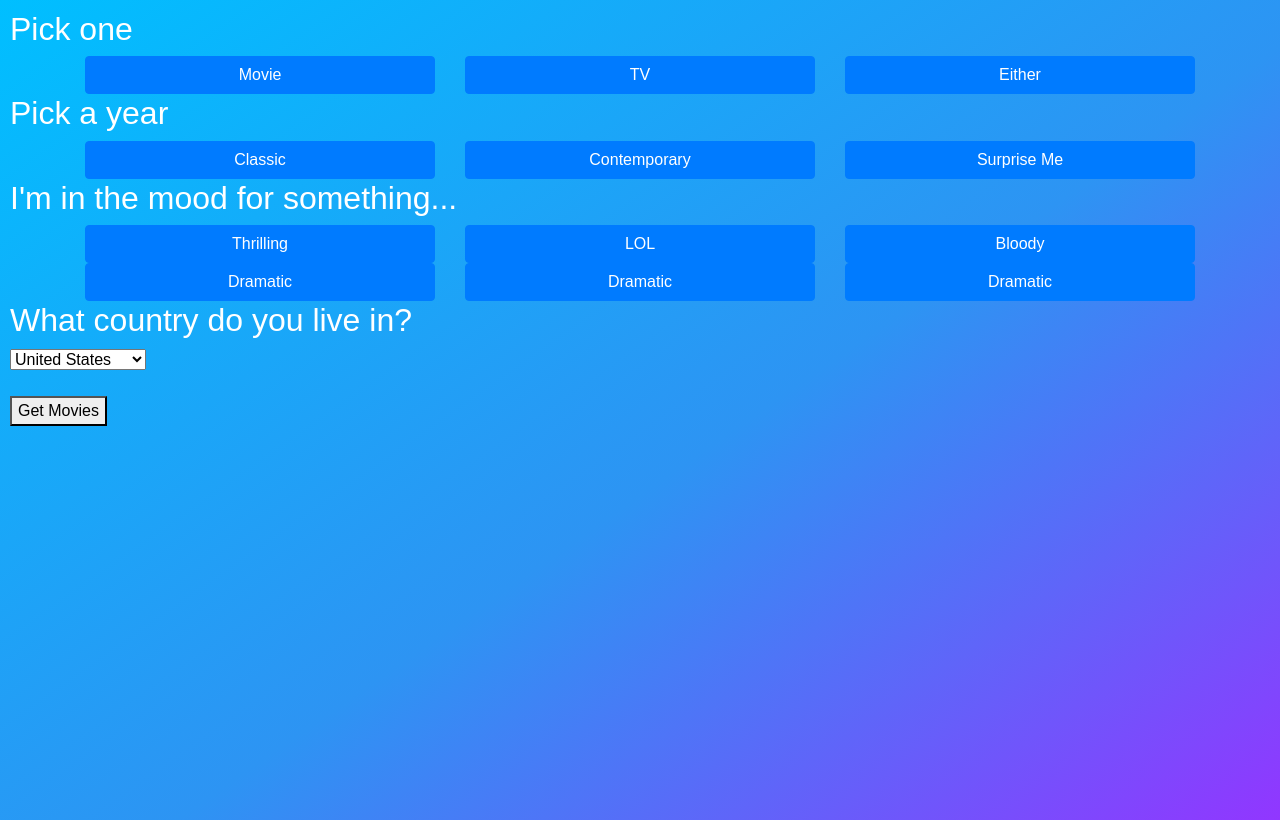
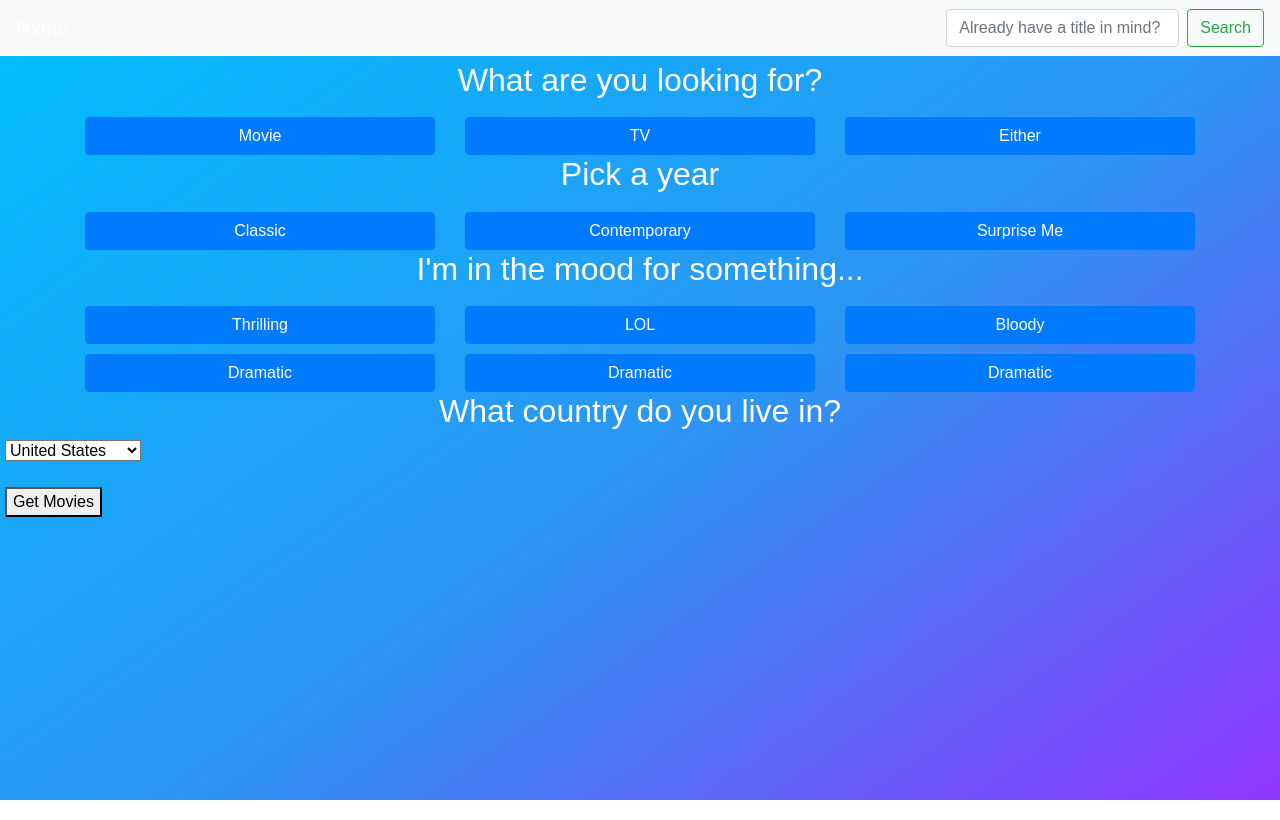
Before and after one commit to sarahmcgivern/Movie-Database, an Angular app: page / in a window 1280 px wide. Built offline with nearby package versions, Linux system fonts and the light colour scheme.

Commit message:
search component

```diff
--- a/src/app/app.component.html
+++ b/src/app/app.component.html
@@ -1,6 +1,17 @@
+<nav class="navbar navbar-light bg-light">
+    <a class="navbar-brand">flixme</a>
+    <form class="form-inline">
+      <input [(ngModel)]="searchInput" class="form-control mr-sm-2" type="text" placeholder="Already have a title in mind?" aria-label="Search" [ngModelOptions]="{standalone: true}"/>
+      <!-- <input [(ngModel)]="searchInput" class="searchInput" type="text" placeholder="Search for a movie"/> -->
+      <button (click)="searchAllMovies()" class="btn btn-outline-success my-2 my-sm-0" type="submit">Search</button>
+    </form>
+  </nav>
+  <p *ngFor="let movie of list"> {{ movie.title }}</p>
+<div class="form-container">
+    <!-- <button type="button" class="btn btn-primary btn-lg btn-block">Pick one</button> -->
 
+<h2>What are you looking for?</h2>
 
-<h2>Pick one</h2>
     <div class="container">
         <div class="row">
           <div class="col">
@@ -66,3 +77,8 @@
     </select><br><br>
 
       <button (click)="getAllMovies()">Get Movies</button>
+
+      <p *ngFor='let movie of films'> {{ movie.title }} </p>
+
+
+    </div>
--- a/src/app/app.component.ts
+++ b/src/app/app.component.ts
@@ -22,13 +22,15 @@ interface ApiData {
 })
 export class AppComponent {
   title = 'Movie-Database';
-  // movies: Movie[];
+  movies: Movie[];
   searchInput: string;
   typeMovie: boolean = false;
   typeTv: boolean = false;
   videoType: string;
   startYear: string = '1900';
   endYear: string = '2019';
+  list: object[];
+  films: object[];
   locations = [
     {id: '23', name:'Australia'},
     {id: '33', name: 'Canada'},
@@ -62,12 +64,15 @@ export class AppComponent {
   constructor(private api: Api, private router: Router) {}
 
 
-    // getAllMovies = () => {
-    //   this.api.getMovie(this.searchInput).subscribe((data:any) => console.log(data.ITEMS.filter(movie => movie.title.toLowerCase().includes(this.searchInput.toLowerCase()))));
+    // searchAllMovies = () => {
+    //   this.api.searchMovie(this.searchInput).subscribe((data:any) => console.log(data.ITEMS.filter(movie => movie.title.toLowerCase().includes(this.searchInput.toLowerCase()))));
     // }
 
-
-
+    searchAllMovies = () => {
+      this.api.searchMovie(this.searchInput).subscribe((data:any) => {
+        this.list = data.ITEMS.filter(movie => movie.title.toLowerCase().includes(this.searchInput.toLowerCase()));
+    });
+  };
 
 
   getAllMovies = () => {
@@ -83,7 +88,26 @@ export class AppComponent {
     // this.api.getMovie(this.searchInput).subscribe(data => console.log(data));
     this.api.getMovie(this.videoType, this.startYear, this.endYear,this.selectedLocation, this.selectedGenre).subscribe(data => console.log(data));
     console.log(this.selectedGenre);
+    // this.api.getMovie(this.videoType, this.startYear, this.endYear,this.selectedLocation, this.selectedGenre).subscribe(data => console.log(data));
+    // this.films = (this.selectedGenre);
   }
+
+//   getAllMovies = () => {
+//     if (this.typeMovie === true && this.typeTv === false) {
+//       this.videoType = 'Movie';
+//       } else {
+//         if (this.typeMovie === false && this.typeTv === true){
+//           this.videoType = 'Series';
+//         } else this.videoType = 'Any';
+//       }
+//       this.selectedGenre=this.genres[Math.floor(Math.random() * this.genres.length)].genreId;
+//     // this.api.getMovie(this.searchInput).subscribe((data:any) => console.log(data.ITEMS.filter(movie => movie.title.toLowerCase().includes(this.searchInput.toLowerCase()))));
+//     // this.api.getMovie(this.searchInput).subscribe(data => console.log(data));
+//     this.api.getMovie(this.videoType, this.startYear, this.endYear,this.selectedLocation, this.selectedGenre).subscribe((data:any) => {
+//     this.films = this.selectedGenre;
+//   });
+// };
+
 
 
 }
--- a/src/app/app.module.ts
+++ b/src/app/app.module.ts
@@ -7,17 +7,21 @@ import { RouterModule, Routes } from '@angular/router';
 import { AppComponent } from './app.component';
 
 import { Api } from './services/api.service';
+import { SearchComponent } from './search/search.component';
+import { ResultsComponent } from './results/results.component';
 
 
 const appRoutes: Routes = [
   {path: '', component: AppComponent},
-  // {path: 'favorites', component: }
+  {path: '', component: SearchComponent }
 ];
 
 
 @NgModule({
   declarations: [
     AppComponent,
+    SearchComponent,
+    ResultsComponent,
   ],
   imports: [
     BrowserModule,
--- /dev/null
+++ b/src/app/results/results.component.html
@@ -0,0 +1,3 @@
+<p>
+  results works!
+</p>
--- /dev/null
+++ b/src/app/results/results.component.ts
@@ -0,0 +1,15 @@
+import { Component, OnInit } from '@angular/core';
+
+@Component({
+  selector: 'app-results',
+  templateUrl: './results.component.html',
+  styleUrls: ['./results.component.css']
+})
+export class ResultsComponent implements OnInit {
+
+  constructor() { }
+
+  ngOnInit() {
+  }
+
+}
--- /dev/null
+++ b/src/app/search/search.component.html
@@ -0,0 +1 @@
+<!-- <p *ngFor='let movie of films'> {{ movie.title }} </p> -->
--- /dev/null
+++ b/src/app/search/search.component.ts
@@ -0,0 +1,21 @@
+import { Component } from '@angular/core';
+import { Router } from '@angular/router';
+import { Api } from '../services/api.service';
+
+@Component({
+  selector: 'app-search',
+  templateUrl: './search.component.html',
+  styleUrls: ['./search.component.css']
+})
+export class SearchComponent {
+  list: object[];
+  searchInput: string;
+
+  constructor(private api: Api, private router: Router) {}
+
+  searchAllMovies = () => {
+    this.api.searchMovie(this.searchInput).subscribe((data:any) => {
+      this.list = data.ITEMS.filter(movie => movie.title.toLowerCase().includes(this.searchInput.toLowerCase()));
+  });
+};
+}
--- a/src/app/services/api.service.ts
+++ b/src/app/services/api.service.ts
@@ -9,6 +9,17 @@ export class Api {
 
     constructor( private http: HttpClient) {}
 
+    searchMovie = (searchInput) => {
+        let headers = new HttpHeaders({
+            "X-RapidAPI-Host":"unogs-unogs-v1.p.rapidapi.com",
+            "X-RapidAPI-Key": "20e97e1117msh94521a8d54a51d0p1a1eecjsn0736ce7afe60"
+        });
+        // return this.http.get(this.apiUrl + 'q=' + searchInput + '-!1900,2018-!0,5-!0,10-!0-!Any-!Any-!Any-!gt100-!{downloadable}&t=ns&cl=all&st=adv&ob=Relevance&p=1&sa=and', { headers });
+        return this.http.get(this.apiUrl + 'q=' + searchInput + '-!1900,2018-!0,5-!0,10-!0-!Any-!Any-!Any-!gt100-!{downloadable}&t=ns&cl=all&st=adv&ob=Relevance&p=1&sa=and', { headers });
+
+    }
+
+
     getMovie = (videoType, startYear, endYear, country, genre) => {
         let headers = new HttpHeaders({
             "X-RapidAPI-Host":"unogs-unogs-v1.p.rapidapi.com",
@@ -16,4 +27,5 @@ export class Api {
         });
         return this.http.get(this.apiUrl + 'q=' + '' + '-!' + startYear + ',' + endYear + '-!0,5-!0,10-!' + genre + '-!' + videoType + '-!Any-!Any-!gt0-!{downloadable}&t=ns&cl=' + country + '&st=adv&ob=Relevance&p=1&sa=and', { headers });
     }
+
 }
--- a/src/styles.css
+++ b/src/styles.css
@@ -2,7 +2,7 @@ body {
     color: white;
     height: 100vh;
     /* display: flex; */
-    margin: 10px;
+    margin: 0 auto;
     font-family: sans-serif;
     background-image: linear-gradient(-215deg,
     rgb(0, 191, 255),
@@ -12,4 +12,22 @@ body {
 
 .btn-primary {
   width: 100%;
+  margin-top: 10px;
 }
+
+.form-container {
+  margin: 5px;
+}
+
+h2 {
+  text-align: center;
+}
+
+.question-container {
+  border: 1px solid black;
+  margin: 20px 60px;
+}
+
+.btn-primary btn-lg btn-block {
+  border: none;
+}
```
Also changed, not shown: src/app/results/results.component.css (added), src/app/search/search.component.css (added), 2 other files (tests, documents, lock files or other folders).
